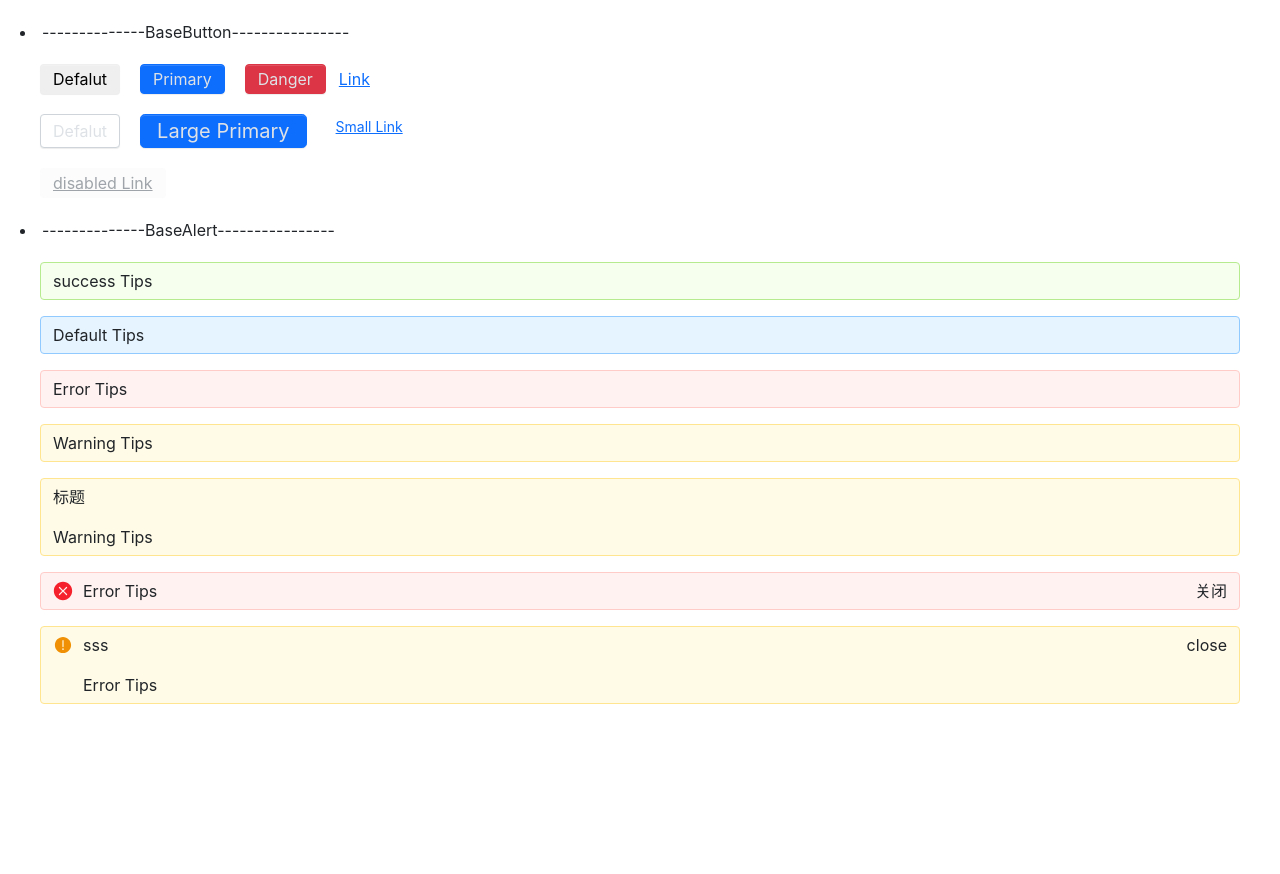
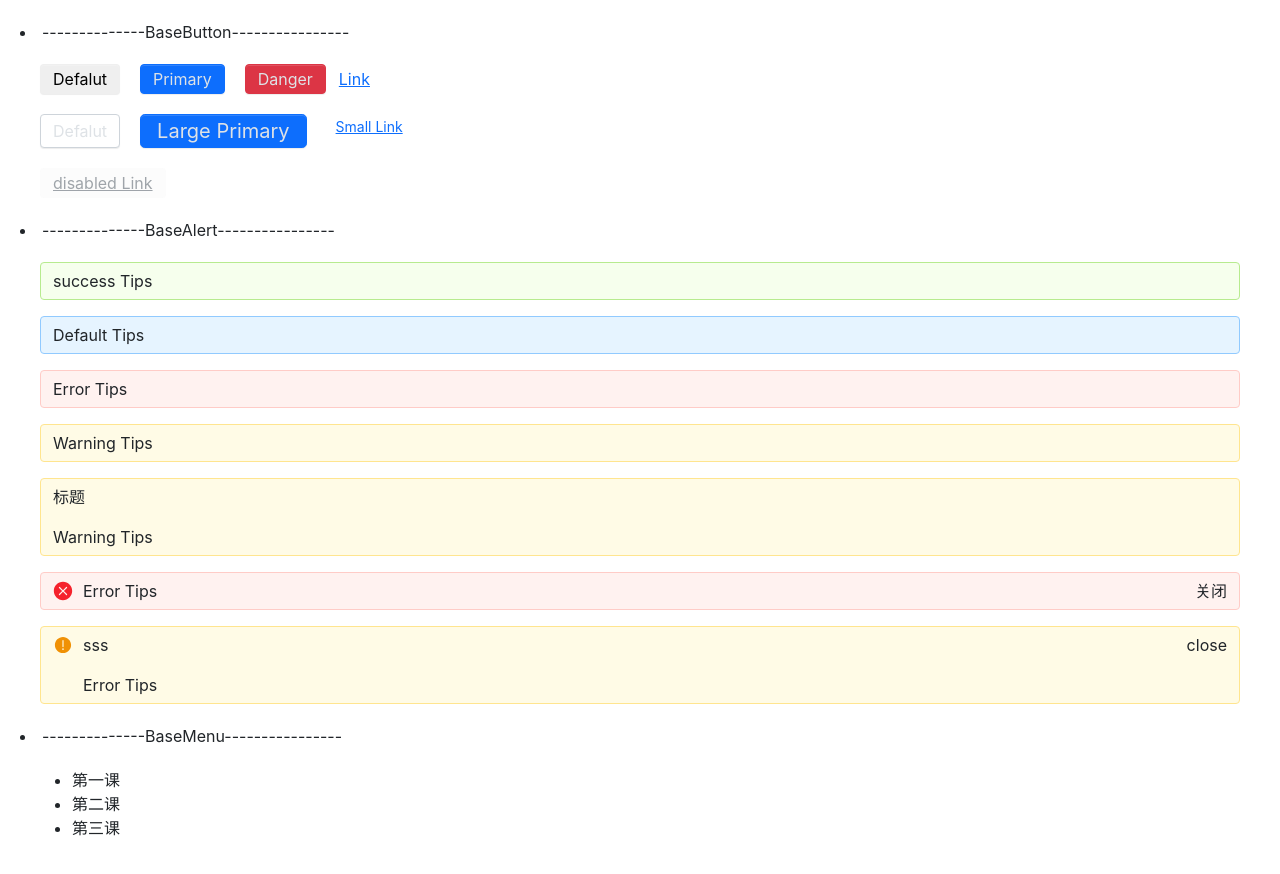
Before and after one commit to caowenjings/react-ts-cwjantd, a React (Create React App) app: page / in a window 1280 px wide. Shown: the top 874 px of the page. Before the commit the page ends 800 px from the top, so only its background shows below. Built offline with nearby package versions, Linux system fonts and the light colour scheme.

Commit message:
feat:添加menu

```diff
--- a/src/App.tsx
+++ b/src/App.tsx
@@ -6,6 +6,7 @@ import './App.css'
 import Button, { ButtonType, ButtonSize } from './compontentsBasic/Button/button'
 import AlertUse from './views/alertUse'
 import ButtonUse from './views/buttonUse'
+import MenuUse from './views/menuUse'
 
 const App: React.FC = () => {
   return (
@@ -14,6 +15,8 @@ const App: React.FC = () => {
       <ButtonUse />
       <li> --------------BaseAlert---------------- </li>
       <AlertUse />
+      <li> --------------BaseMenu---------------- </li>
+      <MenuUse />
     </div>
   )
 }
--- /dev/null
+++ b/src/compontentsBasic/Menu/index.tsx
@@ -0,0 +1,53 @@
+// Menu组件分为横向、纵向，横向/纵向分为有下拉菜单栏的、没有下拉菜单栏的
+import React, { CSSProperties, createContext, useState, useMemo } from 'react'
+import classNames from 'classnames'
+
+type menuMode = 'horizontal' | 'vertical'
+type selectCallback = (selectIndex: string | number) => void
+export type key = number | string
+
+// 组件接口
+interface menuProps {
+  defalutIndex?: key
+  className?: string
+  mode?: menuMode
+  style?: CSSProperties
+  onSelect?: selectCallback
+  children: React.ReactNode
+}
+// 要传入子组件的数据接口
+interface IMenuContext {
+  index: key
+  onSelect?: selectCallback
+}
+
+// 利用context 来进行父子穿参数，自定义回调
+export const MenuContext = createContext<IMenuContext>({ index: 0 })
+
+const Menu: React.FC<menuProps> = (props) => {
+  const { defalutIndex = 0, className, mode = 'horizontal', style, onSelect, children } = props
+  const [activeIndex, setActiveIndex] = useState(defalutIndex)
+  // 样式
+  const classbox = classNames('menu', className, {
+    'menu-horizontal': mode === 'horizontal',
+    'menu-vertical': mode === 'horizontal'
+  })
+  // 点击事件
+  const handelClick = (index: key) => {
+    setActiveIndex(index)
+    onSelect && onSelect(activeIndex)
+  }
+  // 传入的参数
+  const pContent = {
+    index: activeIndex,
+    onSelect: handelClick
+  }
+
+  return (
+    <ul className={classbox} style={style}>
+      <MenuContext.Provider value={pContent}>{children}</MenuContext.Provider>
+    </ul>
+  )
+}
+
+export default Menu
--- /dev/null
+++ b/src/compontentsBasic/Menu/menuItem.tsx
@@ -0,0 +1,36 @@
+// menuItem 组件
+import React, { CSSProperties, useContext } from 'react'
+import classNames from 'classnames'
+import { MenuContext, key } from './index'
+
+interface menuItemProps {
+  disable?: boolean
+  index: number | string
+  className?: string
+  style?: CSSProperties
+  children: React.ReactNode
+}
+
+const Menu: React.FC<menuItemProps> = (props) => {
+  const { className, style, disable, children, index } = props
+  const pContext = useContext(MenuContext)
+
+  //样式
+  const classbox = classNames('menu-item', className, {
+    'is-disable': disable
+  })
+  //点击事件
+  const handelClick = (index: key) => {
+    if (pContext.onSelect && !disable) {
+      pContext.onSelect(index)
+    }
+  }
+
+  return (
+    <li className={classbox} style={style} onClick={() => handelClick(pContext.index)}>
+      {children}
+    </li>
+  )
+}
+
+export default Menu
--- /dev/null
+++ b/src/views/menuUse.tsx
@@ -0,0 +1,24 @@
+import React from 'react'
+
+import '../styles/index.scss'
+import '../App.css'
+
+import Menu from '../compontentsBasic/Menu/index'
+import MenuItem from '../compontentsBasic/Menu/menuItem'
+
+const App: React.FC = () => {
+  return (
+    <div className="App">
+      <div className="list">
+        <Menu>
+          <MenuItem index={0}>第一课</MenuItem>
+          <MenuItem index={0}>第二课</MenuItem>
+          <MenuItem index={0}>第三课</MenuItem>
+        </Menu>
+        <p className="block" />
+      </div>
+    </div>
+  )
+}
+
+export default App
```
Also changed, not shown: src/compontentsBasic/Menu/style.scss (added).
